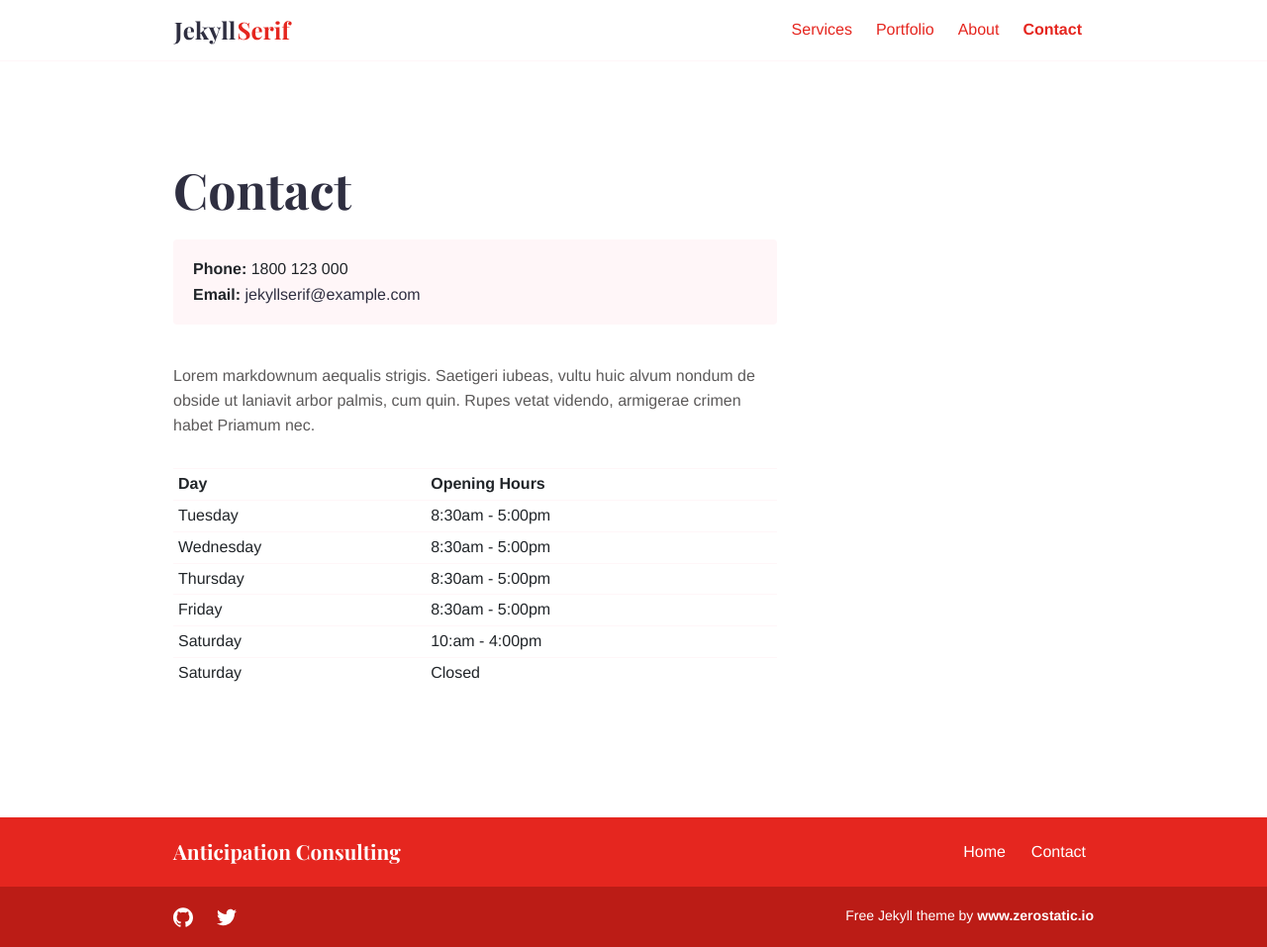
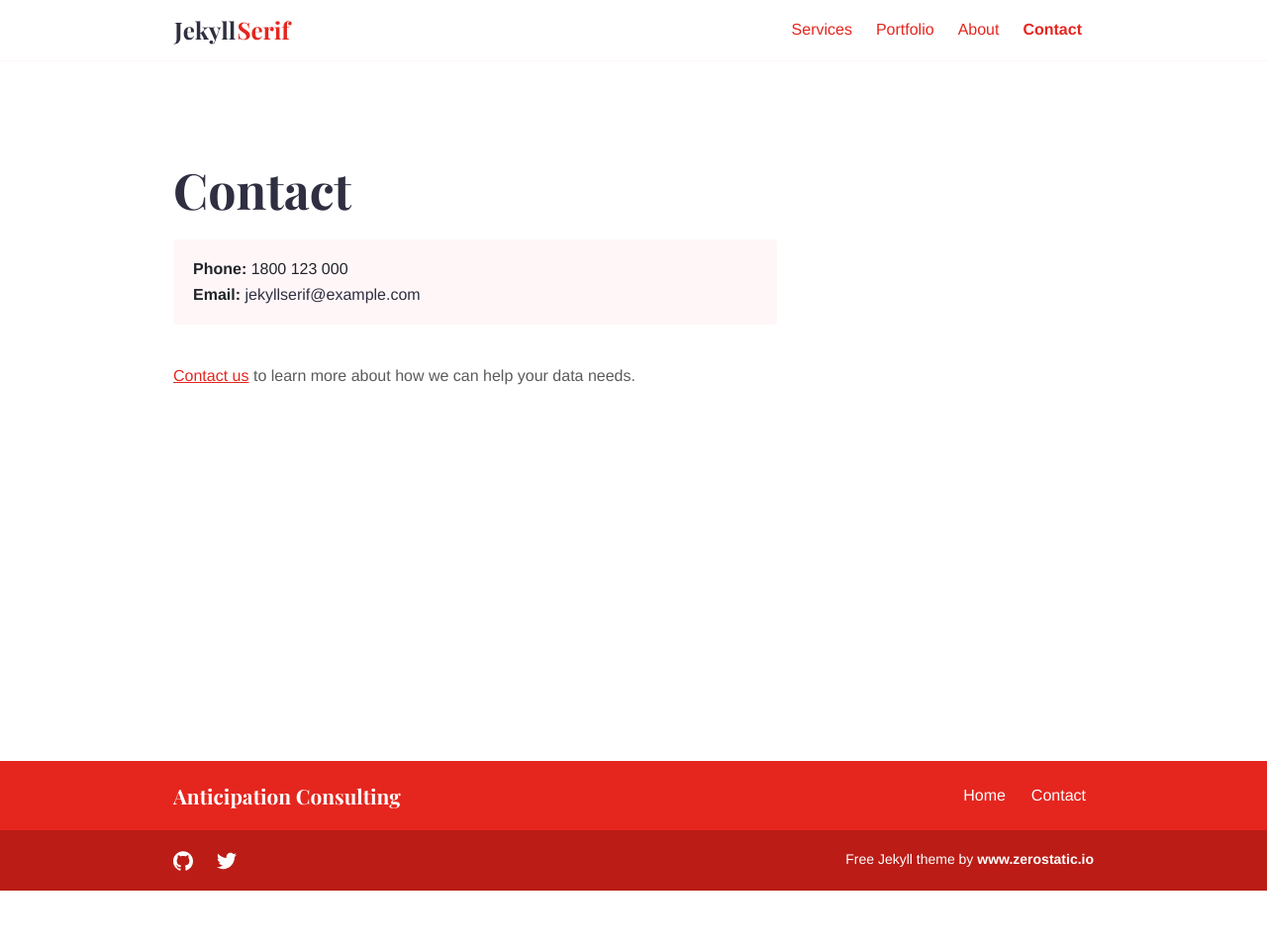
Before and after one commit to anticipation-consulting/anticipation-consulting, a Jekyll site: the page built from contact.md, in a window 1280 px wide. Shown: the whole page at 99% size. Built offline with Jekyll 4.4.1, drawn with Linux system fonts in a browser that asks for light colours; after the commit the page ends 900 px from its top, so only the background shows below that.

Commit message:
Convert team to portfolio, update contact

```diff
--- a/contact.md
+++ b/contact.md
@@ -4,13 +4,4 @@ layout: contact
 description: Contact
 ---
 
-Lorem markdownum aequalis strigis. Saetigeri iubeas, vultu huic alvum nondum de obside ut laniavit arbor palmis, cum quin. Rupes vetat videndo, armigerae crimen habet Priamum nec.
-
-| Day       | Opening Hours   |
-| --------- | --------------- |
-| Tuesday   | 8:30am - 5:00pm |
-| Wednesday | 8:30am - 5:00pm |
-| Thursday  | 8:30am - 5:00pm |
-| Friday    | 8:30am - 5:00pm |
-| Saturday  | 10:am - 4:00pm  |
-| Saturday  | Closed          |
+[Contact us](mailto:contact@anticipationconsulting.com) to learn more about how we can help your data needs.
```
Also changed, not shown: portfolio.md (+6 -6 lines).
